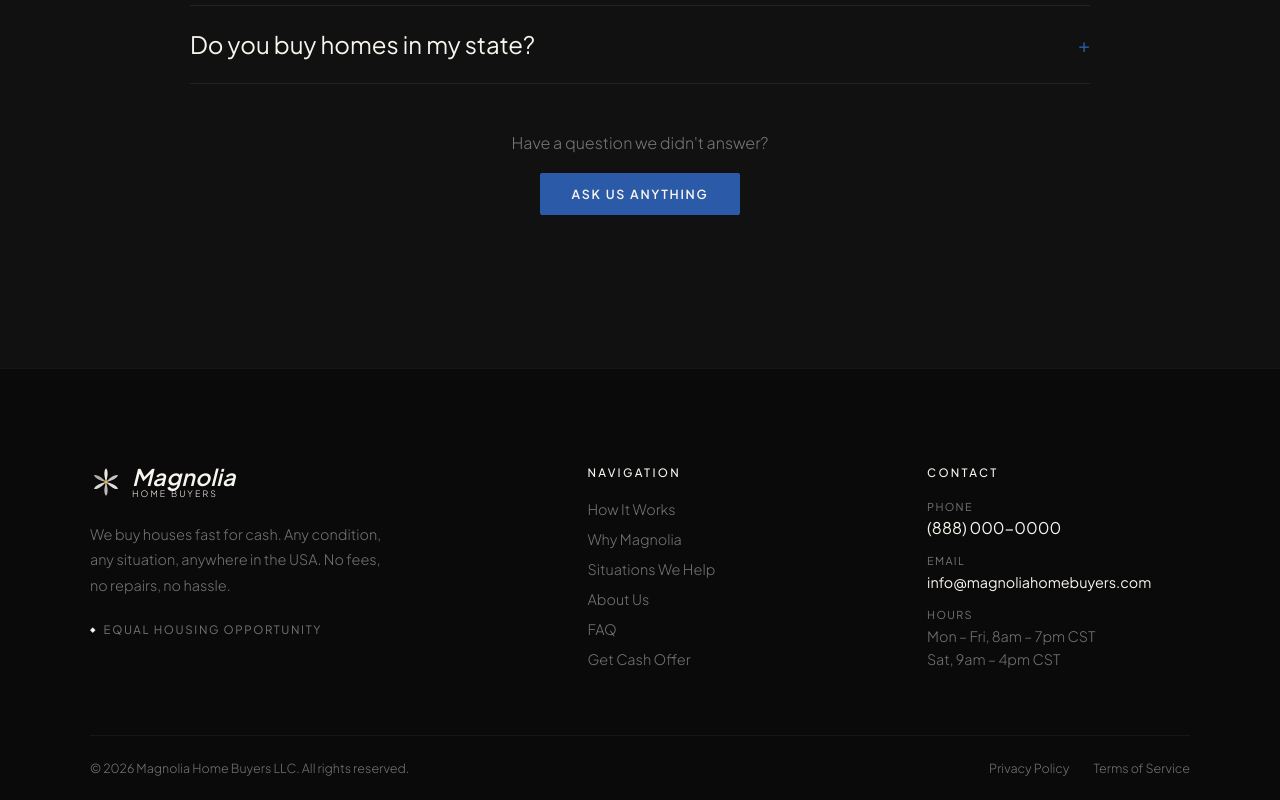
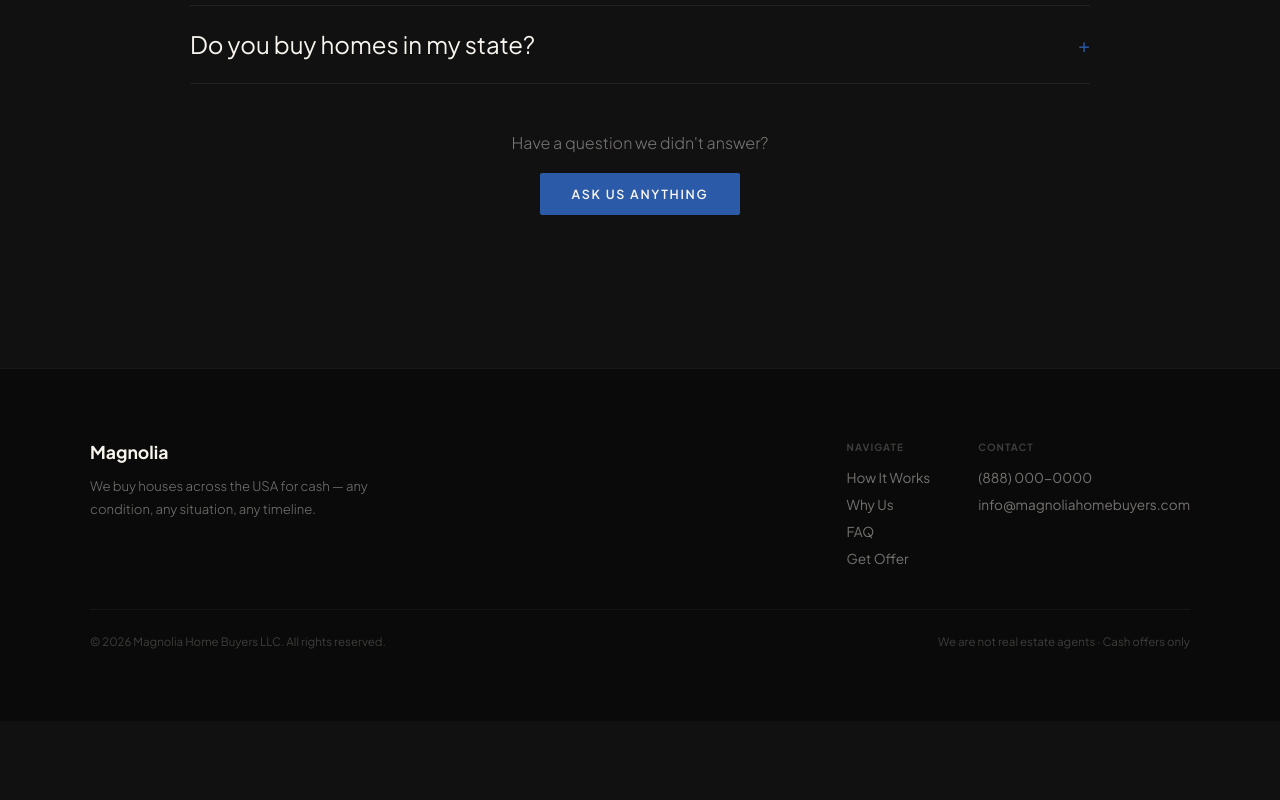
Before and after one commit to callum-png/magnolia-home-buyers, a Next.js app: page / in a window 1280 px wide. Shown: the part 5043-5843 px from the top of the page. After the commit the page ends 5764 px from the top, so only its background shows below. Built offline with nearby package versions, Linux system fonts and the light colour scheme.

Commit message:
feat: rewrite Footer minimal near-black, cream+blue, dynamic year

```diff
--- a/components/Footer.tsx
+++ b/components/Footer.tsx
@@ -1,209 +1,136 @@
 'use client'
 
-import Logo from './Logo'
-import Link from 'next/link'
+export default function Footer() {
+  const year = new Date().getFullYear()
 
-const navLinks = [
-  { href: '#how-it-works', label: 'How It Works' },
-  { href: '#why-magnolia', label: 'Why Magnolia' },
-  { href: '#situations', label: 'Situations We Help' },
-  { href: '/about', label: 'About Us' },
-  { href: '#faq', label: 'FAQ' },
-  { href: '#contact', label: 'Get Cash Offer' },
-]
-
-export default function Footer() {
   return (
     <footer
       style={{
         background: 'var(--bg-footer)',
-        padding: 'clamp(56px, 8vw, 96px) clamp(24px, 6vw, 80px) 0',
-        borderTop: '1px solid rgba(201,168,76,0.08)',
+        borderTop: '1px solid rgba(248,244,238,0.06)',
+        padding: 'clamp(40px, 6vw, 72px) clamp(24px, 6vw, 80px)',
       }}
     >
-      <div style={{ maxWidth: 1100, margin: '0 auto' }}>
-        {/* Top grid */}
       <div
+        style={{
+          maxWidth: 1100,
+          margin: '0 auto',
+          display: 'grid',
+          gridTemplateColumns: '1fr 1fr',
+          gap: 40,
+          alignItems: 'start',
+        }}
         className="footer-grid"
+      >
+        {/* Brand */}
+        <div>
+          <div
             style={{
-            display: 'grid',
-            gridTemplateColumns: '1.6fr 1fr 1fr',
-            gap: 'clamp(40px, 6vw, 80px)',
-            paddingBottom: 'clamp(40px, 6vw, 64px)',
+              fontFamily: 'var(--font-display)',
+              fontWeight: 700,
+              fontSize: '1.1rem',
+              color: 'var(--text-light)',
+              marginBottom: 12,
             }}
           >
-          {/* Col 1: Brand */}
-          <div>
-            <Logo size={32} />
+            Magnolia
+          </div>
           <p
             style={{
               fontFamily: 'var(--font-body)',
+              fontSize: '0.82rem',
               fontWeight: 300,
-                fontSize: '0.9rem',
-                lineHeight: 1.75,
               color: 'var(--text-muted)',
-                marginTop: 20,
+              lineHeight: 1.7,
               maxWidth: 300,
             }}
           >
-              We buy houses fast for cash. Any condition, any situation, anywhere in the USA. No fees, no repairs, no hassle.
+            We buy houses across the USA for cash — any condition, any situation, any timeline.
           </p>
-            <div
-              style={{
-                marginTop: 24,
-                display: 'flex',
-                alignItems: 'center',
-                gap: 8,
-              }}
-            >
-              <span style={{ color: 'var(--gold)', fontSize: '0.45rem' }}>◆</span>
-              <span
-                style={{
-                  fontFamily: 'var(--font-body)',
-                  fontSize: '0.72rem',
-                  letterSpacing: '0.14em',
-                  textTransform: 'uppercase',
-                  color: 'var(--text-muted)',
-                }}
-              >
-                Equal Housing Opportunity
-              </span>
-            </div>
         </div>
 
-          {/* Col 2: Navigation */}
-          <div>
-            <h4
-              style={{
-                fontFamily: 'var(--font-body)',
-                fontWeight: 500,
-                fontSize: '0.72rem',
-                letterSpacing: '0.2em',
-                textTransform: 'uppercase',
-                color: 'var(--gold)',
-                marginBottom: 20,
-              }}
-            >
-              Navigation
-            </h4>
-            <nav style={{ display: 'flex', flexDirection: 'column', gap: 12 }}>
-              {navLinks.map((link) => (
-                <Link
-                  key={link.href}
-                  href={link.href}
-                  style={{
-                    fontFamily: 'var(--font-body)',
-                    fontWeight: 300,
-                    fontSize: '0.9rem',
-                    color: 'var(--text-muted)',
-                    transition: 'color 0.2s',
-                  }}
-                  onMouseEnter={(e) => (e.currentTarget.style.color = 'var(--text-warm)')}
-                  onMouseLeave={(e) => (e.currentTarget.style.color = 'var(--text-muted)')}
-                >
-                  {link.label}
-                </Link>
-              ))}
-            </nav>
-          </div>
-
-          {/* Col 3: Contact */}
-          <div>
-            <h4
-              style={{
-                fontFamily: 'var(--font-body)',
-                fontWeight: 500,
-                fontSize: '0.72rem',
-                letterSpacing: '0.2em',
-                textTransform: 'uppercase',
-                color: 'var(--gold)',
-                marginBottom: 20,
-              }}
-            >
-              Contact
-            </h4>
-            <div style={{ display: 'flex', flexDirection: 'column', gap: 16 }}>
+        {/* Links */}
+        <div style={{ display: 'flex', gap: 48, justifyContent: 'flex-end' }} className="footer-links">
           <div>
             <div
               style={{
                 fontFamily: 'var(--font-body)',
-                    fontSize: '0.68rem',
-                    letterSpacing: '0.12em',
+                fontSize: '0.62rem',
+                fontWeight: 700,
+                letterSpacing: '0.10em',
                 textTransform: 'uppercase',
-                    color: 'var(--text-muted)',
-                    marginBottom: 4,
+                color: 'var(--text-subtle)',
+                marginBottom: 16,
               }}
             >
-                  Phone
+              Navigate
             </div>
+            {['How It Works', 'Why Us', 'FAQ', 'Get Offer'].map((label) => (
               <a
-                  href="tel:+18880000000"
+                key={label}
+                href={`#${label.toLowerCase().replace(/\s+/g, '-')}`}
                 style={{
+                  display: 'block',
                   fontFamily: 'var(--font-body)',
-                    fontSize: '1rem',
-                    color: 'var(--text-warm)',
+                  fontSize: '0.85rem',
+                  fontWeight: 400,
+                  color: 'var(--text-muted)',
+                  textDecoration: 'none',
+                  marginBottom: 10,
                   transition: 'color 0.2s',
                 }}
-                  onMouseEnter={(e) => (e.currentTarget.style.color = 'var(--gold)')}
-                  onMouseLeave={(e) => (e.currentTarget.style.color = 'var(--text-warm)')}
+                onMouseEnter={e => (e.currentTarget.style.color = 'var(--blue-light)')}
+                onMouseLeave={e => (e.currentTarget.style.color = 'var(--text-muted)')}
               >
-                  (888) 000-0000
+                {label}
               </a>
+            ))}
           </div>
           <div>
             <div
               style={{
                 fontFamily: 'var(--font-body)',
-                    fontSize: '0.68rem',
-                    letterSpacing: '0.12em',
+                fontSize: '0.62rem',
+                fontWeight: 700,
+                letterSpacing: '0.10em',
                 textTransform: 'uppercase',
-                    color: 'var(--text-muted)',
-                    marginBottom: 4,
+                color: 'var(--text-subtle)',
+                marginBottom: 16,
               }}
             >
-                  Email
+              Contact
             </div>
+            <a
+              href="tel:+18880000000"
+              style={{
+                display: 'block',
+                fontFamily: 'var(--font-body)',
+                fontSize: '0.85rem',
+                color: 'var(--text-muted)',
+                textDecoration: 'none',
+                marginBottom: 10,
+                transition: 'color 0.2s',
+              }}
+              onMouseEnter={e => (e.currentTarget.style.color = 'var(--blue-light)')}
+              onMouseLeave={e => (e.currentTarget.style.color = 'var(--text-muted)')}
+            >
+              (888) 000-0000
+            </a>
             <a
               href="mailto:info@magnoliahomebuyers.com"
               style={{
+                display: 'block',
                 fontFamily: 'var(--font-body)',
-                    fontSize: '0.9rem',
-                    color: 'var(--text-warm)',
+                fontSize: '0.85rem',
+                color: 'var(--text-muted)',
+                textDecoration: 'none',
                 transition: 'color 0.2s',
               }}
-                  onMouseEnter={(e) => (e.currentTarget.style.color = 'var(--gold)')}
-                  onMouseLeave={(e) => (e.currentTarget.style.color = 'var(--text-warm)')}
+              onMouseEnter={e => (e.currentTarget.style.color = 'var(--blue-light)')}
+              onMouseLeave={e => (e.currentTarget.style.color = 'var(--text-muted)')}
             >
               info@magnoliahomebuyers.com
             </a>
-              </div>
-              <div>
-                <div
-                  style={{
-                    fontFamily: 'var(--font-body)',
-                    fontSize: '0.68rem',
-                    letterSpacing: '0.12em',
-                    textTransform: 'uppercase',
-                    color: 'var(--text-muted)',
-                    marginBottom: 4,
-                  }}
-                >
-                  Hours
-                </div>
-                <p
-                  style={{
-                    fontFamily: 'var(--font-body)',
-                    fontWeight: 300,
-                    fontSize: '0.9rem',
-                    color: 'var(--text-muted)',
-                    lineHeight: 1.6,
-                  }}
-                >
-                  Mon – Fri, 8am – 7pm CST
-                  <br />
-                  Sat, 9am – 4pm CST
-                </p>
-              </div>
           </div>
         </div>
       </div>
@@ -211,50 +138,43 @@ export default function Footer() {
       {/* Bottom bar */}
       <div
         style={{
-            borderTop: '1px solid rgba(201,168,76,0.08)',
-            padding: '24px 0',
+          maxWidth: 1100,
+          margin: '32px auto 0',
+          paddingTop: 24,
+          borderTop: '1px solid rgba(248,244,238,0.05)',
           display: 'flex',
+          justifyContent: 'space-between',
           alignItems: 'center',
-            justifyContent: 'space-between',
           flexWrap: 'wrap',
           gap: 12,
         }}
+        className="footer-bottom"
       >
         <p
           style={{
             fontFamily: 'var(--font-body)',
-              fontWeight: 300,
-              fontSize: '0.78rem',
-              color: 'var(--text-muted)',
+            fontSize: '0.72rem',
+            color: 'var(--text-subtle)',
           }}
         >
-            © {new Date().getFullYear()} Magnolia Home Buyers LLC. All rights reserved.
+          © {year} Magnolia Home Buyers LLC. All rights reserved.
         </p>
-          <div style={{ display: 'flex', gap: 24 }}>
-            {['Privacy Policy', 'Terms of Service'].map((item) => (
-              <Link
-                key={item}
-                href="#"
+        <p
           style={{
             fontFamily: 'var(--font-body)',
-                  fontWeight: 300,
-                  fontSize: '0.78rem',
-                  color: 'var(--text-muted)',
-                  transition: 'color 0.2s',
+            fontSize: '0.72rem',
+            color: 'var(--text-subtle)',
           }}
-                onMouseEnter={(e) => (e.currentTarget.style.color = 'var(--text-warm)')}
-                onMouseLeave={(e) => (e.currentTarget.style.color = 'var(--text-muted)')}
         >
-                {item}
-              </Link>
-            ))}
-          </div>
-        </div>
+          We are not real estate agents · Cash offers only
+        </p>
       </div>
 
       <style>{`
-        @media (max-width: 768px) {
+        @media (max-width: 640px) {
           .footer-grid { grid-template-columns: 1fr !important; }
+          .footer-links { justify-content: flex-start !important; gap: 32px !important; }
+          .footer-bottom { flex-direction: column; text-align: center; }
         }
       `}</style>
     </footer>
```
Lines whose indentation alone changed are shown as unchanged.
